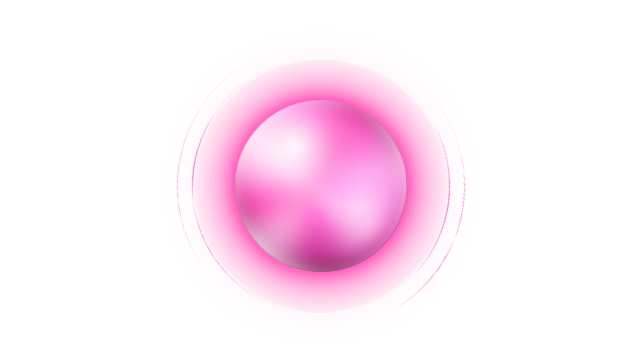
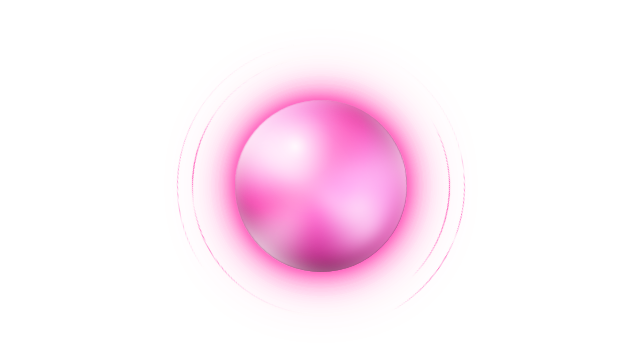
Before and after one commit to onelpawarai-X/zyraxon-mobile-ai, a plain HTML site: page app/src/main/assets/aura/aura.html in a window 1280 px wide. Shown: the part 214-566 px from the top of the page, 319-959 px from the left. Drawn offline with Linux system fonts and the light colour scheme.

Commit message:
Final fix: Center aura lower and prevent color leakage

```diff
--- a/app/src/main/assets/aura/aura.html
+++ b/app/src/main/assets/aura/aura.html
@@ -40,14 +40,16 @@ body {
     overflow: hidden;
     background: transparent;
     font-family: Arial, sans-serif;
+    /* Prevent any glow from leaking past the WebView edge */
+    clip-path: inset(0);
 }
 
 .aura-stage {
     position: absolute;
     top: 50%;
     left: 50%;
-    width: 300px;
-    height: 300px;
+    width: 320px;
+    height: 320px;
     transform: translate(-50%, -50%) scale(var(--aura-size));
     transform-origin: center center;
     display: flex;
@@ -63,14 +65,14 @@ body {
  */
 .atmosphere {
     position: absolute;
-    width: 230px;
-    height: 230px;
+    width: 200px;
+    height: 200px;
     border-radius: 50%;
     background: var(--hot-pink);
-    filter: blur(48px);
-    opacity: calc(0.34 * var(--aura-glow));
-    -webkit-mask-image: radial-gradient(circle, #000 32%, rgba(0, 0, 0, 0.55) 62%, transparent 82%);
-    mask-image: radial-gradient(circle, #000 32%, rgba(0, 0, 0, 0.55) 62%, transparent 82%);
+    filter: blur(42px);
+    opacity: calc(0.3 * var(--aura-glow));
+    -webkit-mask-image: radial-gradient(circle, #000 20%, rgba(0, 0, 0, 0.4) 50%, transparent 75%);
+    mask-image: radial-gradient(circle, #000 20%, rgba(0, 0, 0, 0.4) 50%, transparent 75%);
     animation: atmosphere calc(5s / var(--aura-speed)) ease-in-out infinite alternate;
 }
 
```
Also changed, not shown: public/assets/aistudio/image_2cfd55b8.png (added), 2 other files.
